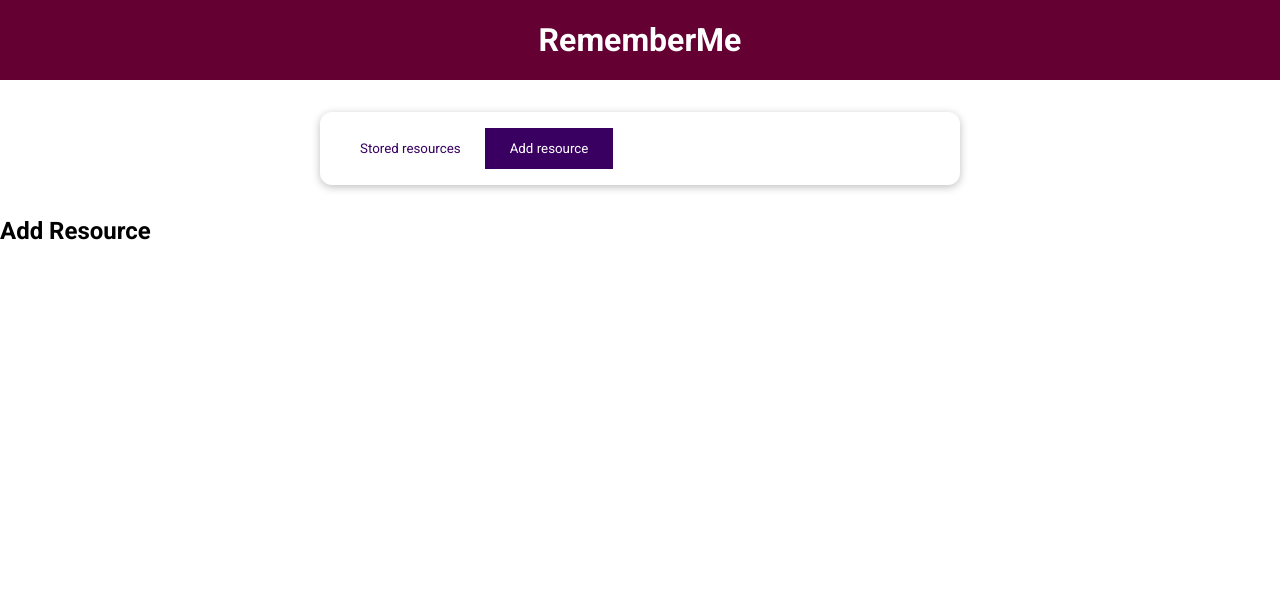
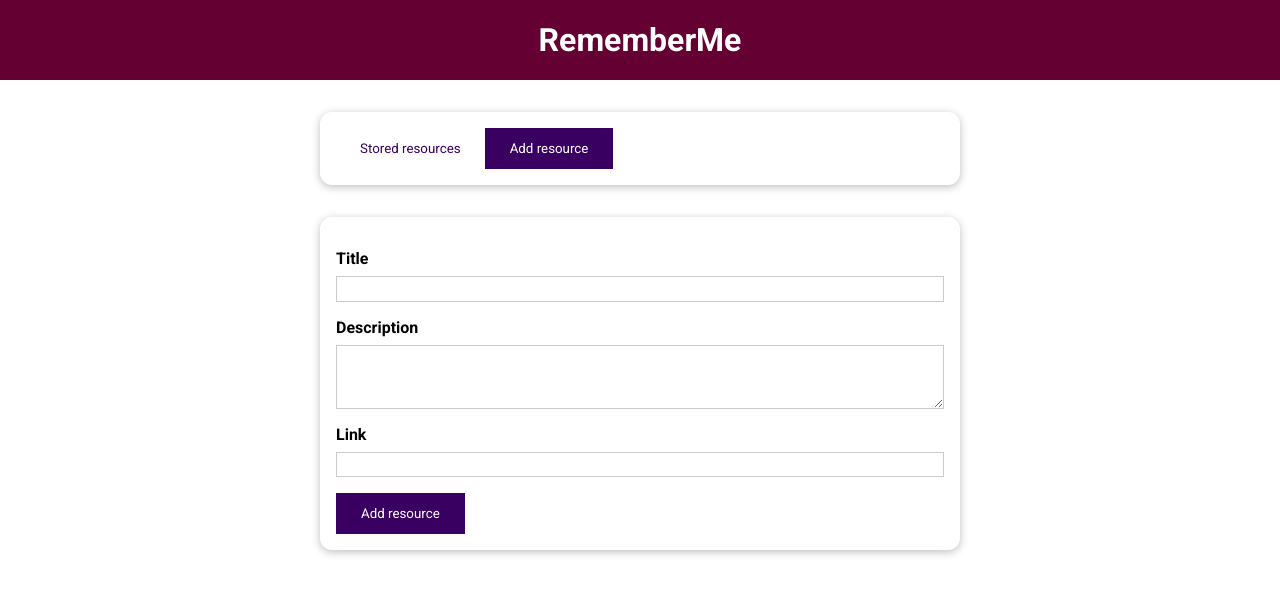
Before and after one commit to AndreaLupo/vue-10-learning-resources-app, a Vue app: page / in a window 1280 px wide. Both pictures are taken after a click on the button "Add resource". Shown: the top 594 px of the page. Built offline with nearby package versions, Linux system fonts and the light colour scheme.

Commit message:
Add resource

```diff
--- a/src/components/learningResources/AddResource.vue
+++ b/src/components/learningResources/AddResource.vue
@@ -1,5 +1,23 @@
 <template>
-  <h2>Add Resource</h2>
+  <base-card>
+    <form >
+      <div class="form-control">
+        <label for="title">Title</label>
+        <input id="title" name="title" type="text">
+      </div>
+      <div class="form-control">
+        <label for="description">Description</label>
+        <textarea name="description" id="description" rows="3"></textarea>
+      </div>
+      <div class="form-control">
+        <label for="link">Link</label>
+        <input id="link" name="link" type="url">
+      </div>
+      <div>
+        <base-button type="submit">Add resource</base-button>
+      </div>
+    </form>
+  </base-card>
 </template>
 
 <script>
@@ -9,5 +27,29 @@
 </script>
 
 <style>
+label {
+  font-weight: bold;
+  display: block;
+  margin-bottom: 0.5rem;
+}
 
+input,
+textarea {
+  display: block;
+  width: 100%;
+  font: inherit;
+  padding: 0.15rem;
+  border: 1px solid #ccc;
+}
+
+input:focus,
+textarea:focus {
+  outline: none;
+  border-color: #3a0061;
+  background-color: #f7ebff;
+}
+
+.form-control {
+  margin: 1rem 0;
+}
 </style>
```
Also changed, not shown: 1 other file (tests, documents, lock files or other folders).
